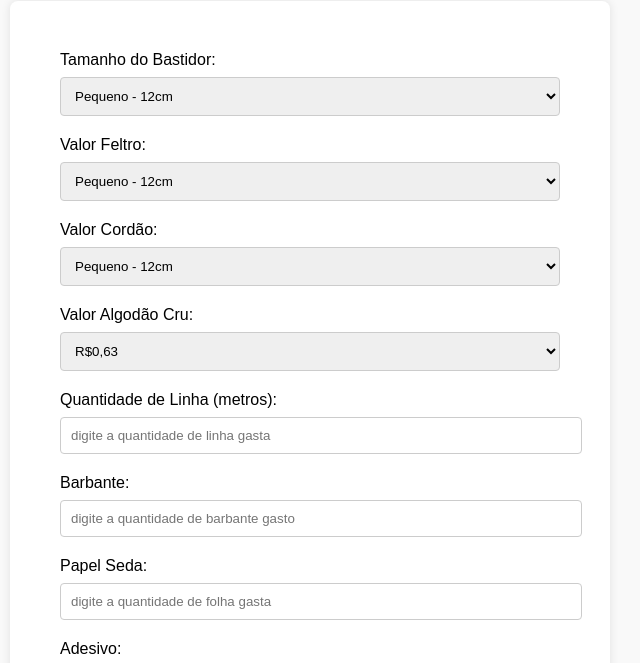
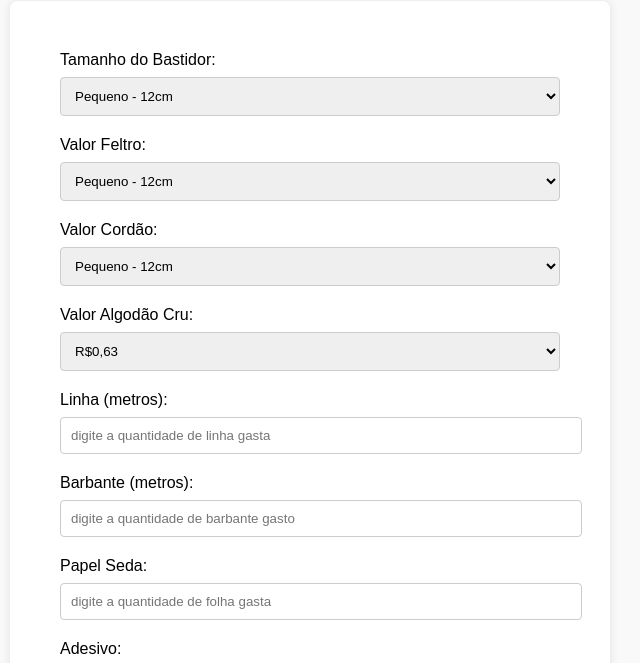
Before and after one commit to samuelhrs/bordado, a plain HTML site: page index.html in a window 1280 px wide. Shown: the part 137-800 px from the top of the page, without its empty margins (330-970 px from the left). Drawn offline with Linux system fonts and the light colour scheme.

Commit message:
mudanças de valores

```diff
--- a/index.html
+++ b/index.html
@@ -86,10 +86,10 @@
         <option>R$0,63</option>
     </select>
 
-    <label for="tipo">Quantidade de Linha (metros):</label>
+    <label for="tipo">Linha (metros):</label>
     <input type="number" id="linha" placeholder="digite a quantidade de linha gasta">
 
-    <label for="tipo">Barbante:</label>
+    <label for="tipo">Barbante (metros):</label>
     <input type="number" id="barbante" placeholder="digite a quantidade de barbante gasto">
 
     <label for="tipo">Papel Seda:</label>
```
